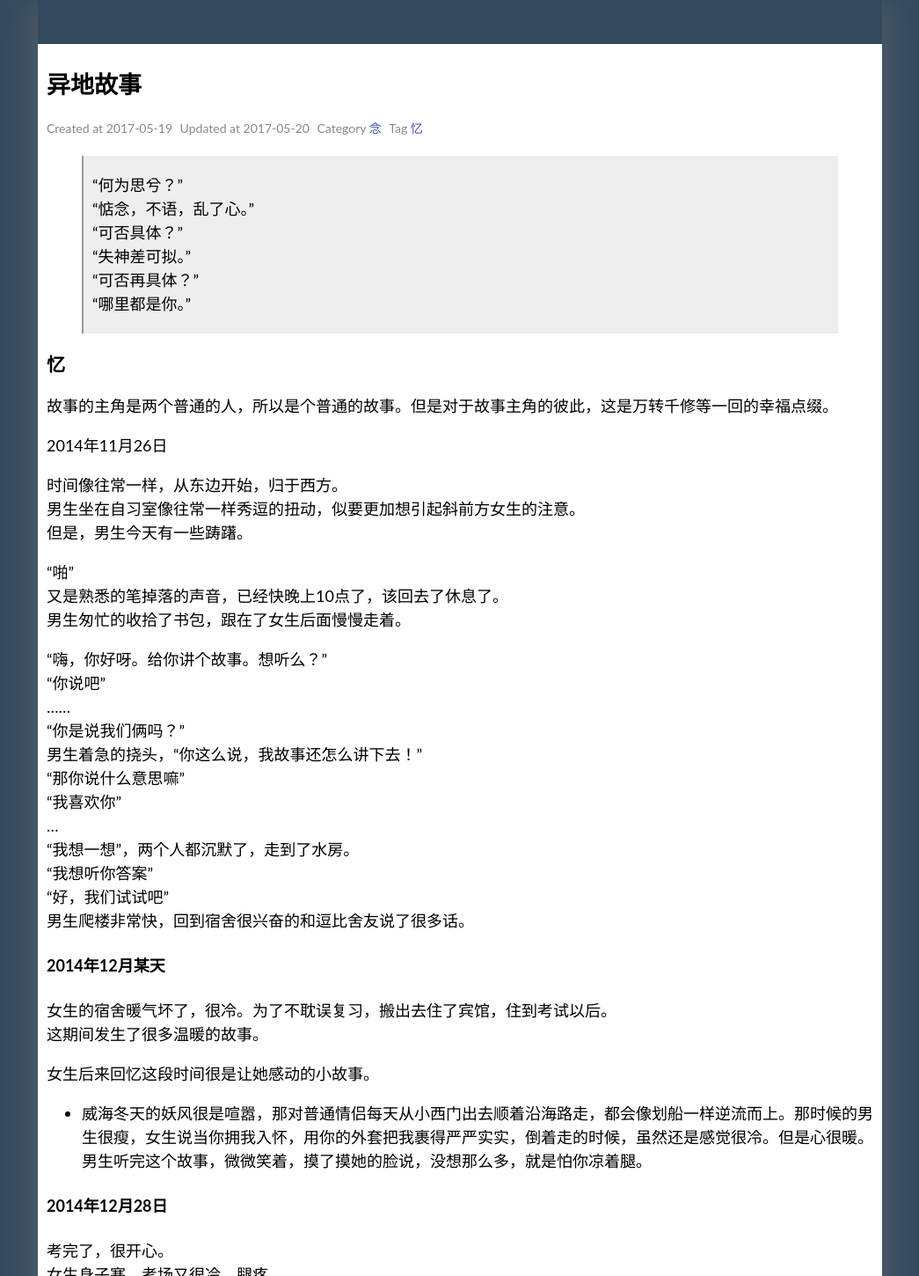
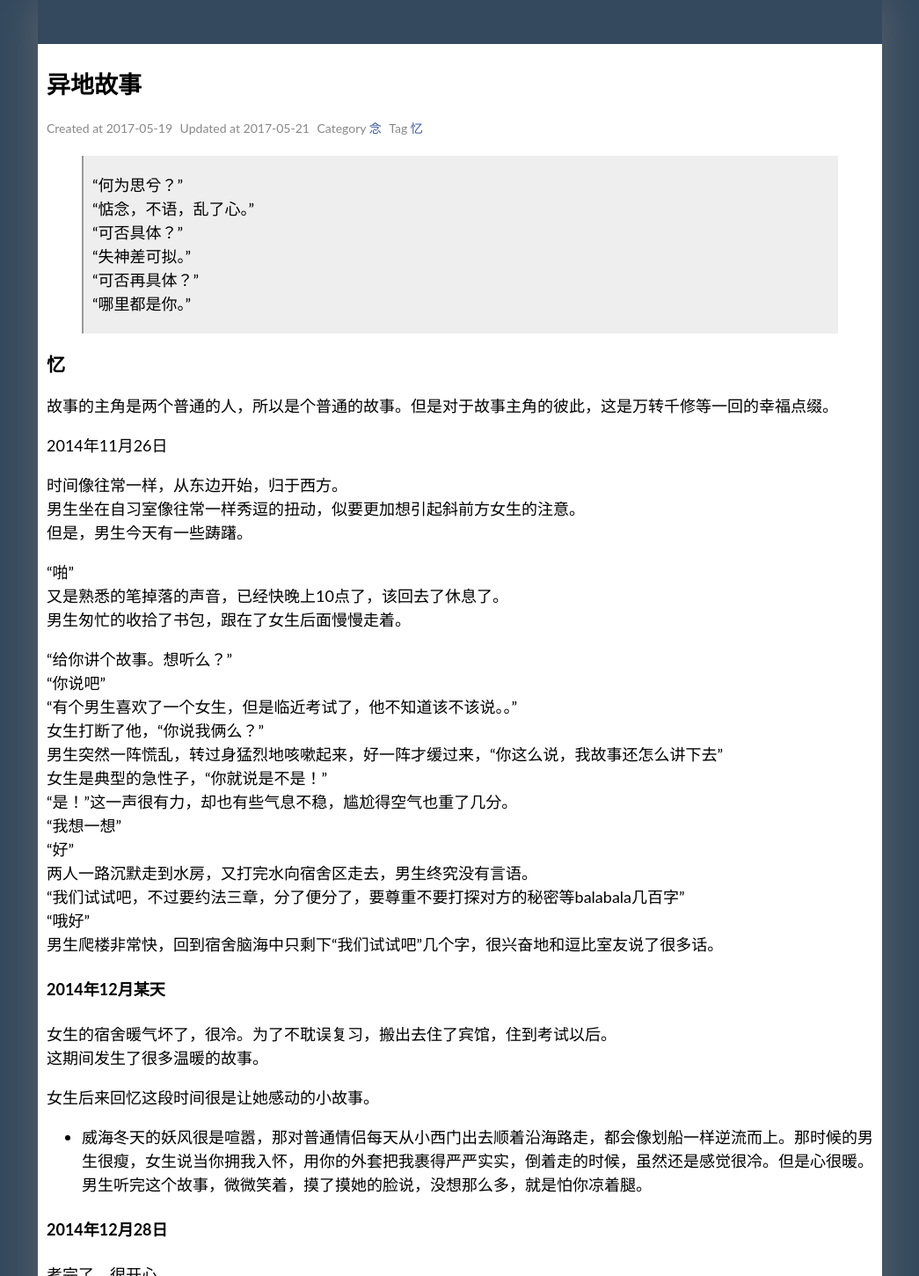
Before and after one commit to lolomier/lolomier.github.io, a plain HTML site: page 2017/05/19/念/index.html in a window 1280 px wide. Shown: the top 1450 px of the page at 88% size, without its empty margins (117-1162 px from the left). Drawn offline with Linux system fonts and the light colour scheme.

Commit message:
520我爱你

```diff
--- a/2017/05/19/念/index.html
+++ b/2017/05/19/念/index.html
@@ -111,7 +111,7 @@
     <p class="page-title-sub">
       <span id = "post-title-date">Created at 2017-05-19</span>
 
-        <span id = "post-title-updated">Updated at 2017-05-20</span>
+        <span id = "post-title-updated">Updated at 2017-05-21</span>
 
 
       <span id = "post-title-categories">Category
@@ -143,7 +143,7 @@
 <p>2014年11月26日</p>
 <p>时间像往常一样，从东边开始，归于西方。<br>男生坐在自习室像往常一样秀逗的扭动，似要更加想引起斜前方女生的注意。<br>但是，男生今天有一些踌躇。</p>
 <p>“啪”<br>又是熟悉的笔掉落的声音，已经快晚上10点了，该回去了休息了。<br>男生匆忙的收拾了书包，跟在了女生后面慢慢走着。</p>
-<p>“嗨，你好呀。给你讲个故事。想听么？”<br>“你说吧”<br>……<br>“你是说我们俩吗？”<br>男生着急的挠头，“你这么说，我故事还怎么讲下去！”<br>“那你说什么意思嘛”<br>“我喜欢你”<br>…<br>“我想一想”，两个人都沉默了，走到了水房。<br>“我想听你答案”<br>“好，我们试试吧”<br>男生爬楼非常快，回到宿舍很兴奋的和逗比舍友说了很多话。</p>
+<p>“给你讲个故事。想听么？”<br>“你说吧”<br>“有个男生喜欢了一个女生，但是临近考试了，他不知道该不该说。。”<br>女生打断了他，“你说我俩么？”<br>男生突然一阵慌乱，转过身猛烈地咳嗽起来，好一阵才缓过来，“你这么说，我故事还怎么讲下去”<br>女生是典型的急性子，“你就说是不是！”<br>“是！”这一声很有力，却也有些气息不稳，尴尬得空气也重了几分。<br>“我想一想”<br>“好”<br>两人一路沉默走到水房，又打完水向宿舍区走去，男生终究没有言语。<br>“我们试试吧，不过要约法三章，分了便分了，要尊重不要打探对方的秘密等balabala几百字”<br>“哦好”<br>男生爬楼非常快，回到宿舍脑海中只剩下“我们试试吧”几个字，很兴奋地和逗比室友说了很多话。</p>
 <h4 id="2014年12月某天"><a href="#2014年12月某天" class="headerlink" title="2014年12月某天"></a>2014年12月某天</h4><p>女生的宿舍暖气坏了，很冷。为了不耽误复习，搬出去住了宾馆，住到考试以后。<br>这期间发生了很多温暖的故事。</p>
 <p>女生后来回忆这段时间很是让她感动的小故事。</p>
 <ul>
```
